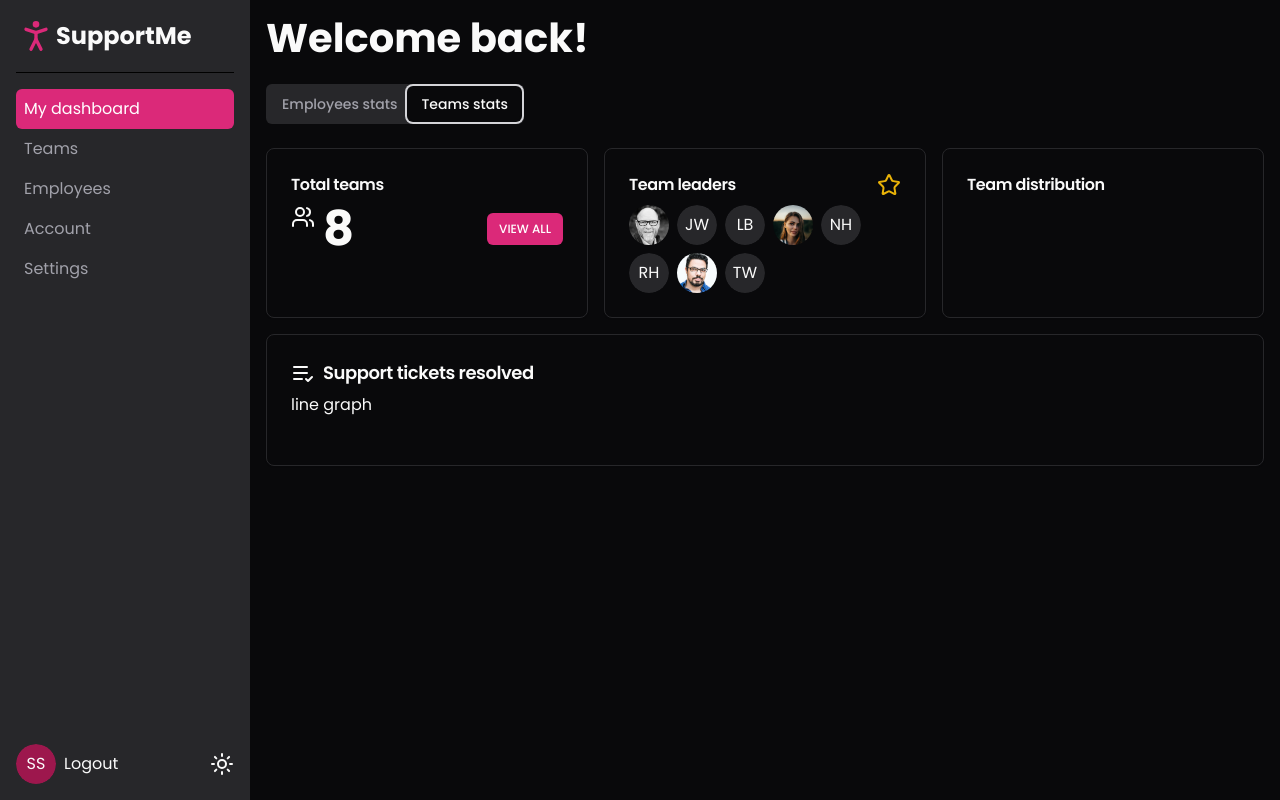
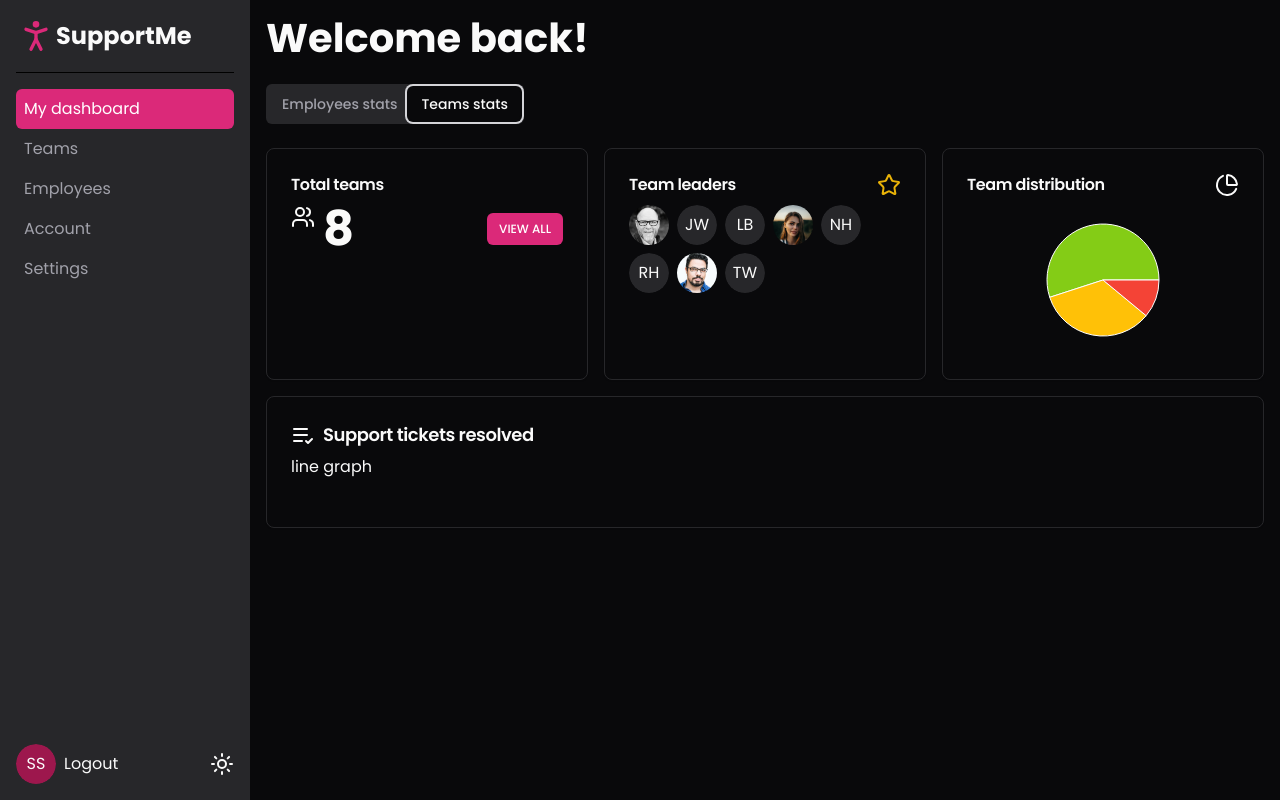
Before and after one commit to StarkovSergey/supporting-service, a Next.js app: page /dashboard in a window 1280 px wide. Both pictures are taken after a click on the tab "Teams stats". Built offline with nearby package versions, Linux system fonts and the light colour scheme.

Commit message:
add the team distribution pie chart

```diff
--- /dev/null
+++ b/app/dashboard/components/teams/team-distrubution-chart.tsx
@@ -0,0 +1,39 @@
+'use client'
+
+import { Cell, Pie, ResponsiveContainer, PieChart, Tooltip } from 'recharts'
+
+const data = [
+  {
+    name: 'Happy Kelpie',
+    value: 55,
+    color: '#84cc16',
+  },
+  {
+    name: 'Sleepy Unicorn',
+    value: 34,
+    color: '#FFC107',
+  },
+  {
+    name: 'Angry Dragon',
+    value: 11,
+    color: '#f44336',
+  },
+]
+
+export default function TeamDistributionChart() {
+  return (
+    <ResponsiveContainer width="100%" height={150}>
+      <PieChart>
+        <Tooltip
+          wrapperClassName="dark:[&_.recharts-tooltip-item]:!text-white [&_.recharts-tooltip-item]:!text-dark !text-sm dark:!bg-black rounded-md dark:!border-border"
+          labelClassName="font-bold"
+        />
+        <Pie data={data} dataKey="value" nameKey="name">
+          {data.map((dataItem) => (
+            <Cell key={dataItem.name} fill={dataItem.color} />
+          ))}
+        </Pie>
+      </PieChart>
+    </ResponsiveContainer>
+  )
+}
--- a/app/dashboard/components/teams/team-stats.tsx
+++ b/app/dashboard/components/teams/team-stats.tsx
@@ -1,5 +1,5 @@
 import { Card, CardContent, CardHeader, CardTitle } from '@/components/ui/card'
-import { ListCheckIcon, StarIcon, UsersIcon } from 'lucide-react'
+import { ListCheckIcon, PieChart, StarIcon, UsersIcon } from 'lucide-react'
 import { Button } from '@/components/ui/button'
 import Link from 'next/link'
 import cm from '@/public/images/cm.jpg'
@@ -8,6 +8,7 @@ import rl from '@/public/images/rl.jpg'
 import { Tooltip, TooltipContent, TooltipProvider, TooltipTrigger } from '@/components/ui/tooltip'
 import { Avatar, AvatarFallback } from '@/components/ui/avatar'
 import Image from 'next/image'
+import TeamDistributionChart from '@/app/dashboard/components/teams/team-distrubution-chart'
 
 const teamLeaders = [
   {
@@ -102,9 +103,14 @@ export function TeamsStats() {
         </Card>
         <Card>
           <CardHeader className="pb-2">
-            <CardTitle className="text-base">Team distribution</CardTitle>
+            <CardTitle className="flex items-center justify-between text-base">
+              <span>Team distribution</span>
+              <PieChart />
+            </CardTitle>
           </CardHeader>
-          <CardContent className="flex items-center gap-2"></CardContent>
+          <CardContent className="flex items-center gap-2">
+            <TeamDistributionChart />
+          </CardContent>
         </Card>
       </div>
       <Card className="mt-4">
```
